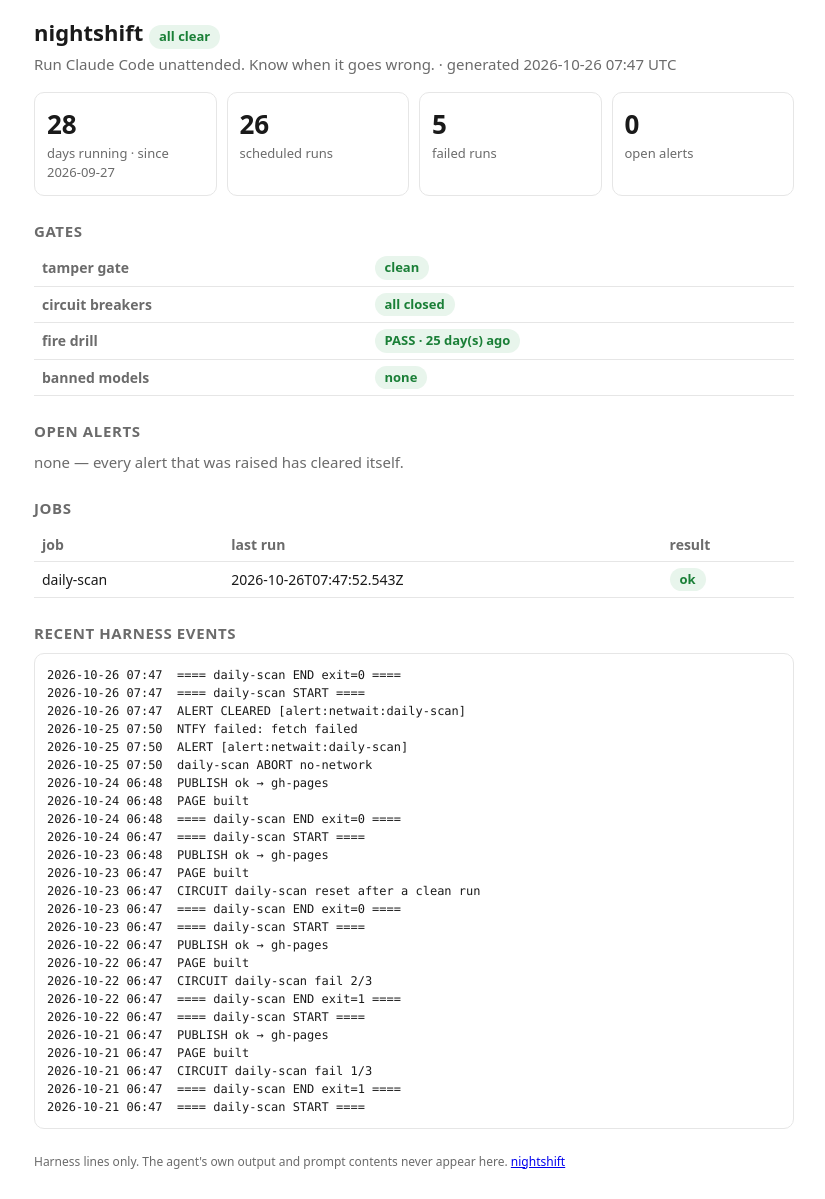
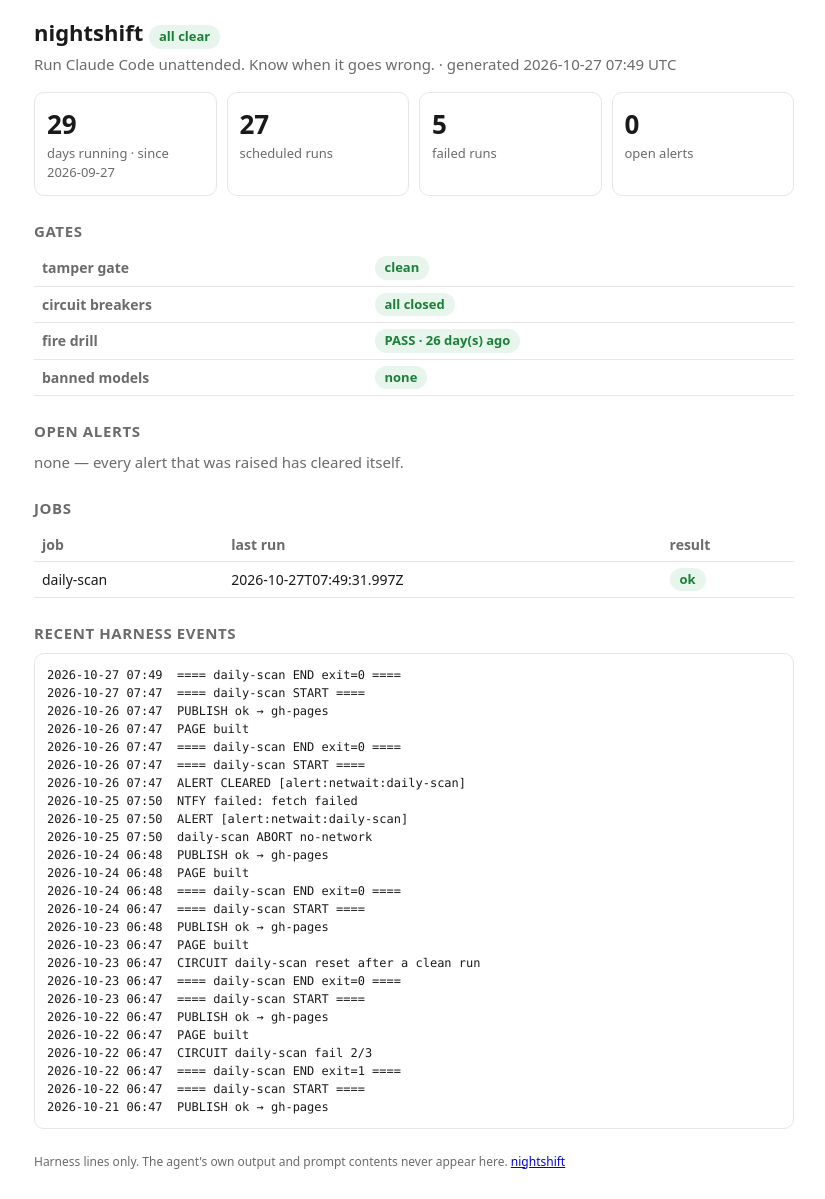
Before and after one commit to amirg76/nightshift, a plain HTML site: page index.html in a window 1280 px wide. Shown: the whole page, without its empty margins (226-1051 px from the left). Drawn offline with Linux system fonts and the light colour scheme.

Commit message:
status 2026-10-27 07:49 UTC

```diff
--- a/index.html
+++ b/index.html
@@ -14,10 +14,10 @@ pre{font:12px/1.5 var(--mono);white-space:pre-wrap;word-break:break-word;border:
 ul{padding-left:20px}li{margin:4px 0}.foot{color:var(--mut);font-size:12px;margin-top:24px}
 </style></head><body>
 <h1>nightshift <span class="pill ok">all clear</span></h1>
-<p class="sub">Run Claude Code unattended. Know when it goes wrong. · generated 2026-10-26 07:47 UTC</p>
+<p class="sub">Run Claude Code unattended. Know when it goes wrong. · generated 2026-10-27 07:49 UTC</p>
 <div class="grid">
-<div class="tile"><div class="n">28</div><div class="l">days running · since 2026-09-27</div></div>
-<div class="tile"><div class="n">26</div><div class="l">scheduled runs</div></div>
+<div class="tile"><div class="n">29</div><div class="l">days running · since 2026-09-27</div></div>
+<div class="tile"><div class="n">27</div><div class="l">scheduled runs</div></div>
 <div class="tile"><div class="n">5</div><div class="l">failed runs</div></div>
 <div class="tile"><div class="n">0</div><div class="l">open alerts</div></div>
 </div>
@@ -25,16 +25,20 @@ ul{padding-left:20px}li{margin:4px 0}.foot{color:var(--mut);font-size:12px;margi
 <table>
 <tr><th>tamper gate</th><td><span class="pill ok">clean</span></td></tr>
 <tr><th>circuit breakers</th><td><span class="pill ok">all closed</span></td></tr>
-<tr><th>fire drill</th><td><span class="pill ok">PASS · 25 day(s) ago</span></td></tr>
+<tr><th>fire drill</th><td><span class="pill ok">PASS · 26 day(s) ago</span></td></tr>
 <tr><th>banned models</th><td><span class="pill ok">none</span></td></tr>
 </table>
 <h2>Open alerts</h2>
 <p class="sub">none — every alert that was raised has cleared itself.</p>
 <h2>Jobs</h2>
-<table><tr><th>job</th><th>last run</th><th>result</th></tr><tr><td>daily-scan</td><td>2026-10-26T07:47:52.543Z</td><td><span class="pill ok">ok</span></td></tr></table>
+<table><tr><th>job</th><th>last run</th><th>result</th></tr><tr><td>daily-scan</td><td>2026-10-27T07:49:31.997Z</td><td><span class="pill ok">ok</span></td></tr></table>
 
 <h2>Recent harness events</h2>
-<pre>2026-10-26 07:47  ==== daily-scan END exit=0 ====
+<pre>2026-10-27 07:49  ==== daily-scan END exit=0 ====
+2026-10-27 07:47  ==== daily-scan START ====
+2026-10-26 07:47  PUBLISH ok → gh-pages
+2026-10-26 07:47  PAGE built
+2026-10-26 07:47  ==== daily-scan END exit=0 ====
 2026-10-26 07:47  ==== daily-scan START ====
 2026-10-26 07:47  ALERT CLEARED [alert:netwait:daily-scan]
 2026-10-25 07:50  NTFY failed: fetch failed
@@ -54,10 +58,6 @@ ul{padding-left:20px}li{margin:4px 0}.foot{color:var(--mut);font-size:12px;margi
 2026-10-22 06:47  CIRCUIT daily-scan fail 2/3
 2026-10-22 06:47  ==== daily-scan END exit=1 ====
 2026-10-22 06:47  ==== daily-scan START ====
-2026-10-21 06:47  PUBLISH ok → gh-pages
-2026-10-21 06:47  PAGE built
-2026-10-21 06:47  CIRCUIT daily-scan fail 1/3
-2026-10-21 06:47  ==== daily-scan END exit=1 ====
-2026-10-21 06:47  ==== daily-scan START ====</pre>
+2026-10-21 06:47  PUBLISH ok → gh-pages</pre>
 <p class="foot">Harness lines only. The agent's own output and prompt contents never appear here. <a href="https://github.com/amirg76/nightshift">nightshift</a></p>
 </body></html>
```
